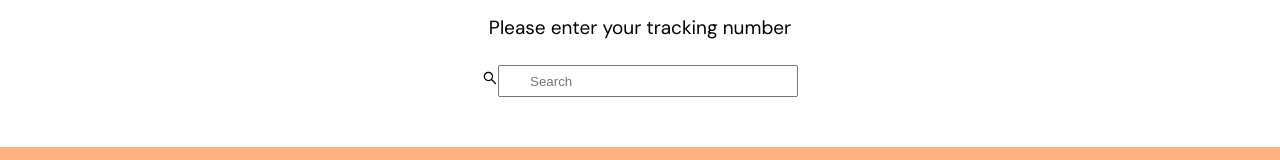
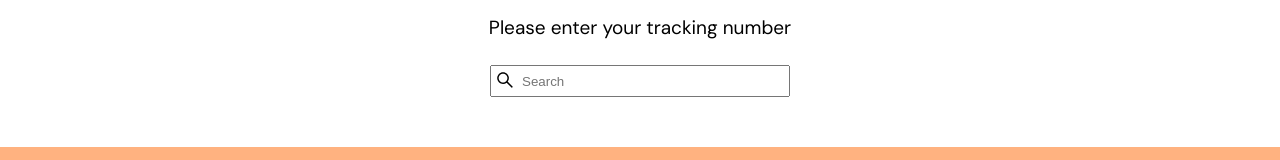
Before and after one commit to Pickbox-Project/Pickbox-frontend, a React (Create React App) app: page /tracking in a window 1280 px wide. Shown: the part 177-337 px from the top of the page. Built offline with nearby package versions, Linux system fonts and the light colour scheme.

Commit message:
Started working on the Tracking Component

```diff
--- a/src/Components/Tracking/Tracking.css
+++ b/src/Components/Tracking/Tracking.css
@@ -28,4 +28,12 @@
 
 .search-icon {
     position: absolute;
+    z-index: 9999;
+    font-size: 20px;
+    margin-top: 5px;
+    margin-left: 5px;
 }
+
+.search-icon:hover {
+    cursor: pointer;
+}
--- a/src/Components/Tracking/Tracking.jsx
+++ b/src/Components/Tracking/Tracking.jsx
@@ -10,8 +10,8 @@ const Tracking = () => {
         <p>Please enter your tracking number</p>
       </div>
       <div className="tracking-input">
-        <AiOutlineSearch />
-        <input type="search" placeholder="Search" className="search-icon" />
+        <AiOutlineSearch className="search-icon" />
+        <input type="search" placeholder="Search" />
       </div>
     </div>
   );
```
